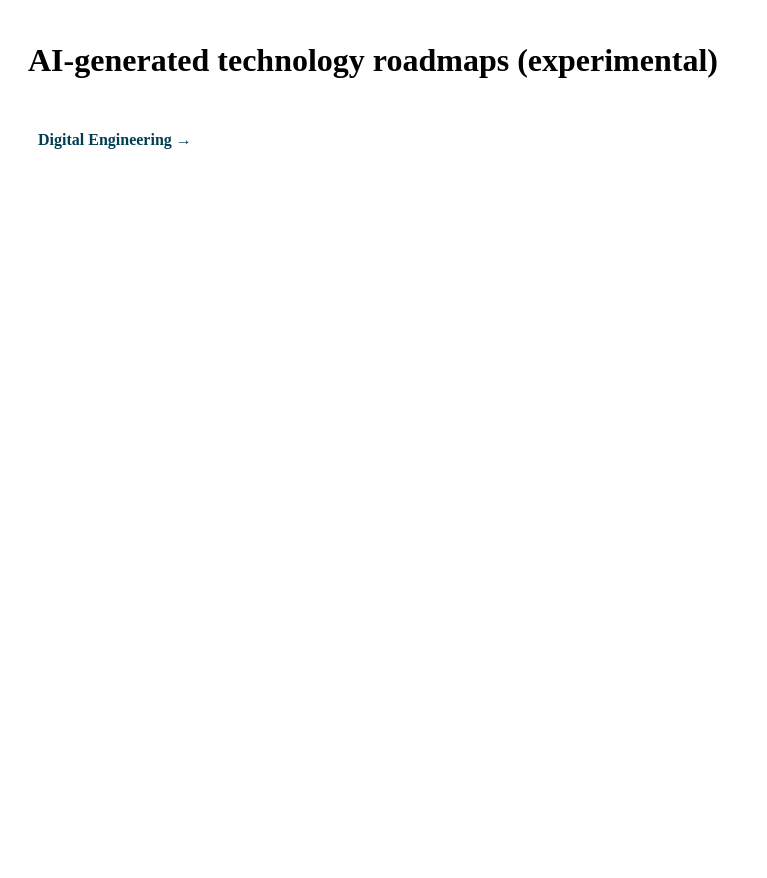
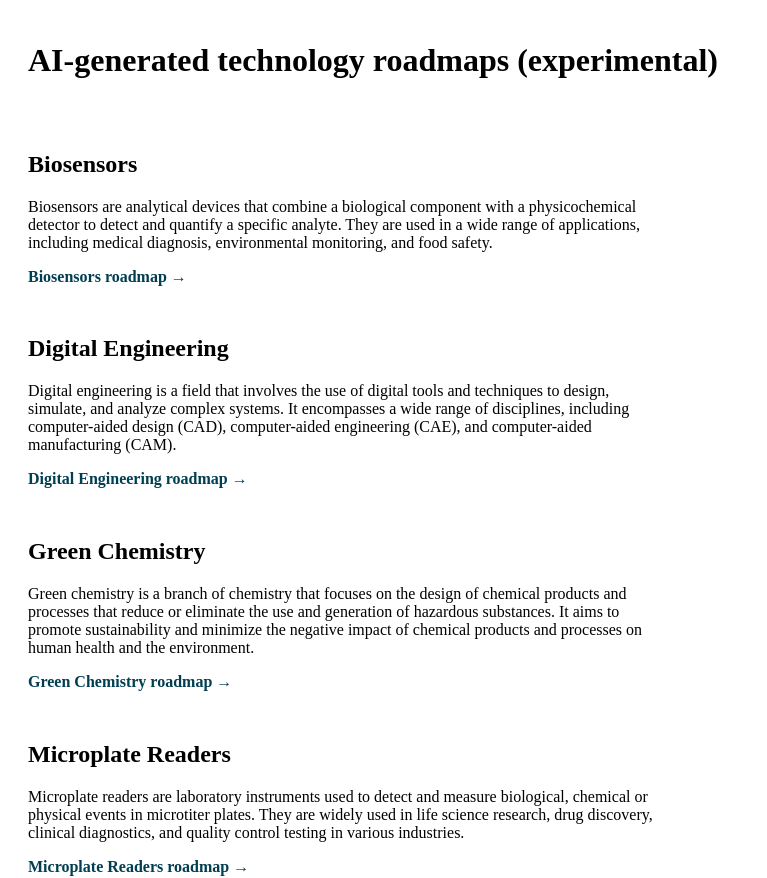
Before and after one commit to mergeflow/technology-roadmaps, a plain HTML site: page index.html in a window 1280 px wide. Shown: the part 79-957 px from the top of the page, without its empty margins (0-767 px from the left). Before the commit the page ends 800 px from the top, so only its background shows below. Drawn offline with Linux system fonts and the light colour scheme.

Commit message:
Add files via upload

```diff
--- a/index.html
+++ b/index.html
@@ -7,6 +7,14 @@
 		padding: 20px;
 	  }
 
+	  h2 {
+		  padding: 30px 0px 0px 20px;
+	  }
+
+	  p {
+		padding: 0px 0px 0px 20px;
+		max-width: 50%;
+	  }
 	  nav ul {
 		list-style: none;
 		padding: 0;
@@ -16,7 +24,7 @@
 		padding: 10px 10px 10px 30px;
 	  }
 
-	  nav a {
+	  a {
 		color: #003e51;
 		font-weight: 800;
 		text-decoration: none;
@@ -33,14 +41,26 @@
 	  <h1>AI-generated technology roadmaps (experimental)</h1>
 	</header>
 
-	<nav>
-	  <ul>
-		<li><a href="./technology-roadmap-digital-engineering.html" target="_blank">Digital Engineering &rarr;</a></li>
-	  </ul>
-	</nav>
+	<main>
+		<h2>Biosensors</h2>
+		<p>Biosensors are analytical devices that combine a biological component with a physicochemical detector to detect and quantify a specific analyte. They are used in a wide range of applications, including medical diagnosis, environmental monitoring, and food safety.</p>
+		<p><a href="./technology-roadmap-biosensors.html" target="_blank">Biosensors roadmap &rarr;</a></p>
 
-	<main>
-	  <!-- Main content goes here -->
+		<h2>Digital Engineering</h2>
+		<p>Digital engineering is a field that involves the use of digital tools and techniques to design, simulate, and analyze complex systems. It encompasses a wide range of disciplines, including computer-aided design (CAD), computer-aided engineering (CAE), and computer-aided manufacturing (CAM).</p>
+		<p><a href="./technology-roadmap-digital-engineering.html" target="_blank">Digital Engineering roadmap &rarr;</a></p>
+
+		<h2>Green Chemistry</h2>
+		<p>Green chemistry is a branch of chemistry that focuses on the design of chemical products and processes that reduce or eliminate the use and generation of hazardous substances. It aims to promote sustainability and minimize the negative impact of chemical products and processes on human health and the environment.</p>
+		<p><a href="./technology-roadmap-green-chemistry.html" target="_blank">Green Chemistry roadmap &rarr;</a></p>
+
+		<h2>Microplate Readers</h2>
+		<p>Microplate readers are laboratory instruments used to detect and measure biological, chemical or physical events in microtiter plates. They are widely used in life science research, drug discovery, clinical diagnostics, and quality control testing in various industries.</p>
+		<p><a href="./technology-roadmap-microplate-readers.html" target="_blank">Microplate Readers roadmap &rarr;</a></p>
+
+		<h2>Smart Parking</h2>
+		<p>Smart parking is a technology that uses sensors, cameras, and other devices to monitor parking spaces and provide real-time information to drivers about available parking spots. It aims to reduce traffic congestion, save time and fuel, and improve the overall parking experience for drivers.</p>
+		<p><a href="./technology-roadmap-smart-parking.html" target="_blank">Smart Parking roadmap &rarr;</a></p>
 	</main>
 
 	<footer>
```
